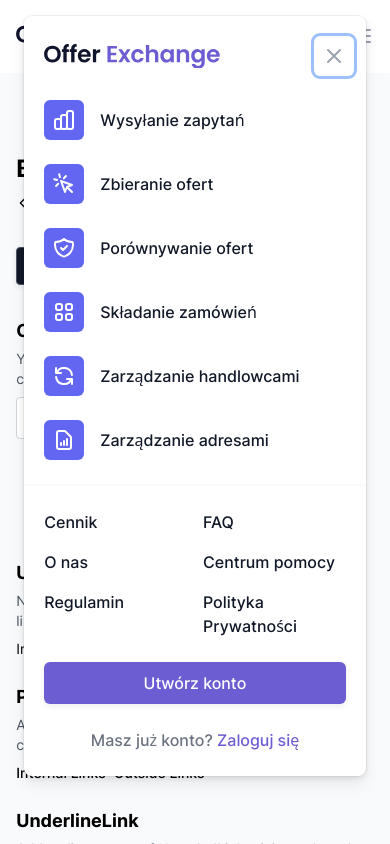
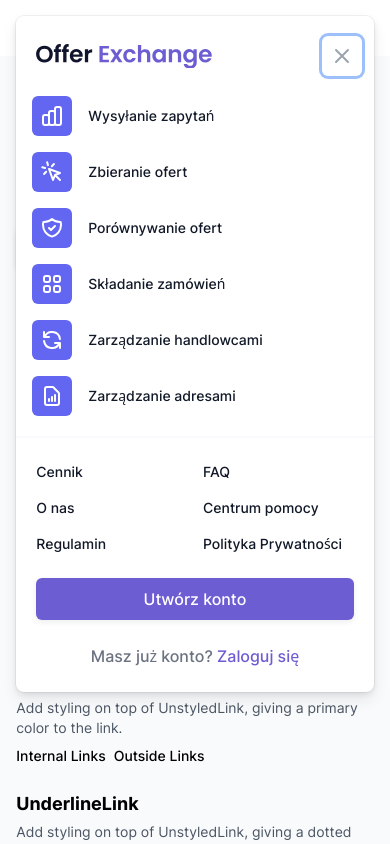
Before and after one commit to snax4a/offerexchange.net, a Next.js app: page /components in a window 390 px wide. Both pictures are taken after a click on the button "Otwórz menu". Shown: the top 844 px of the page. Built offline with nearby package versions, Linux system fonts and the light colour scheme.

Commit message:
feat: update header and mobile nav styles

```diff
--- a/src/components/layout/Header.tsx
+++ b/src/components/layout/Header.tsx
@@ -21,25 +21,21 @@ export default function Header() {
   return (
     <header
       className={clsx('sticky top-0 z-50 transition duration-500', {
-        'shadow-sm md:shadow-md': isScrolled,
+        'shadow-md': isScrolled,
         'bg-gray-50': !isScrolled && pathname === ROUTES.HOME,
         'bg-white': isScrolled || pathname !== ROUTES.HOME,
       })}
     >
       <Container>
         <Popover className='relative'>
-          <div className='flex items-center justify-between py-6'>
+          <div className='flex items-center justify-between py-4 md:py-6'>
             <div className='flex lg:flex-1'>
               <UnstyledLink
                 href={ROUTES.HOME}
                 className='rounded-md pr-2 focus-visible:ring-offset-8'
               >
                 <span className='sr-only'>Strona główna</span>
-                <Logo
-                  className='w-44 text-9xl md:hidden lg:block xl:w-48'
-                  height='auto'
-                  width='auto'
-                />
+                <Logo className='h-6 w-44 text-9xl md:hidden md:h-7 lg:block xl:w-48' />
                 <SmallLogo
                   className='hidden w-10 md:block lg:hidden'
                   height='auto'
--- a/src/components/navigation/MobileNavigation.tsx
+++ b/src/components/navigation/MobileNavigation.tsx
@@ -22,7 +22,7 @@ export default function MobileNavigation() {
     >
       <Popover.Panel
         focus
-        className='absolute inset-x-0 top-0 z-50 origin-top-right transform p-2 pt-4 transition md:hidden'
+        className='absolute inset-x-0 top-0 z-50 origin-top-right transform py-2 pt-4 transition md:hidden'
       >
         <div className='divide-y-2 divide-gray-50 rounded-lg bg-white shadow-lg ring-1 ring-black ring-opacity-5'>
           <div className='px-5 pt-5 pb-6'>
@@ -44,12 +44,12 @@ export default function MobileNavigation() {
                   <UnstyledLink
                     key={item.name}
                     href={item.href}
-                    className='-m-3 flex items-center rounded-lg p-3 hover:bg-gray-50 focus-visible:ring-inset'
+                    className='-m-3 flex items-center rounded-lg p-2 hover:bg-gray-50 focus-visible:ring-inset sm:p-3'
                   >
                     <div className='flex h-10 w-10 flex-shrink-0 items-center justify-center rounded-md bg-indigo-500 text-white'>
                       <item.icon className='h-6 w-6' aria-hidden='true' />
                     </div>
-                    <div className='ml-4 text-base font-medium text-gray-900'>
+                    <div className='ml-4 text-sm font-medium text-gray-900 sm:text-base'>
                       {item.name}
                     </div>
                   </UnstyledLink>
@@ -64,7 +64,7 @@ export default function MobileNavigation() {
                 <UnstyledLink
                   key={item.name}
                   href={item.href}
-                  className='rounded-sm text-base font-medium text-gray-900 hover:text-gray-700 focus-visible:!ring-offset-4'
+                  className='rounded-sm text-sm font-medium text-gray-900 hover:text-gray-700 focus-visible:!ring-offset-4 sm:text-base'
                 >
                   {item.name}
                 </UnstyledLink>
```
